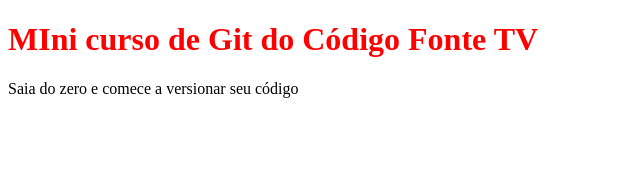
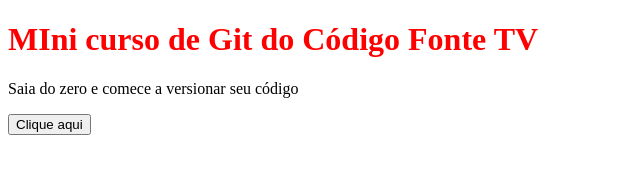
Before and after one commit to dErnandoV7/git, a plain HTML site: page index.html in a window 1280 px wide. Shown: the whole page, without its empty margins (0-640 px from the left). Drawn offline with Linux system fonts and the light colour scheme.

Commit message:
Nova funcionalidade

```diff
--- a/index.html
+++ b/index.html
@@ -12,5 +12,6 @@
 <body>
     <h1>MIni curso de Git do Código Fonte TV</h1>
     <p>Saia do zero e comece a versionar seu código</p>
+    <button onclick="alert('Obrigado por clicar')">Clique aqui</button>
 </body>
 </html>
```
Also changed, not shown: git.txt.
